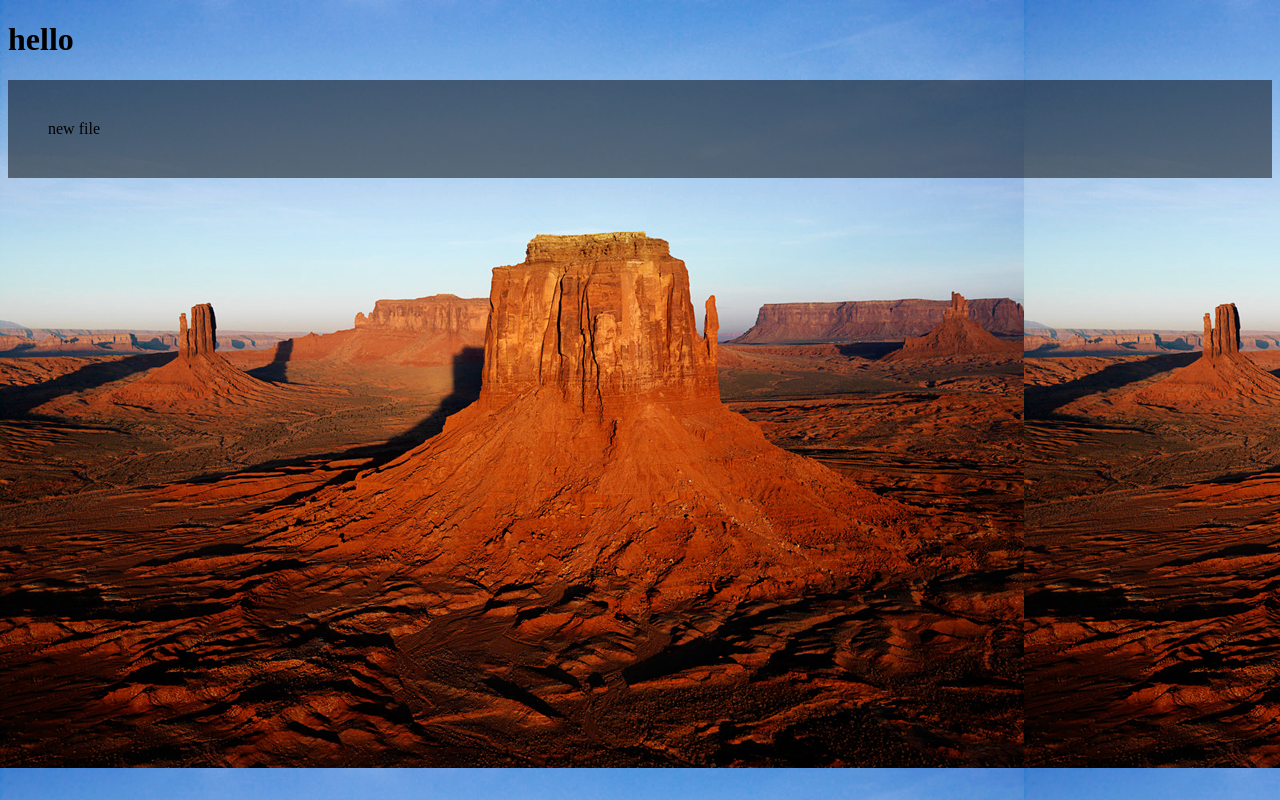
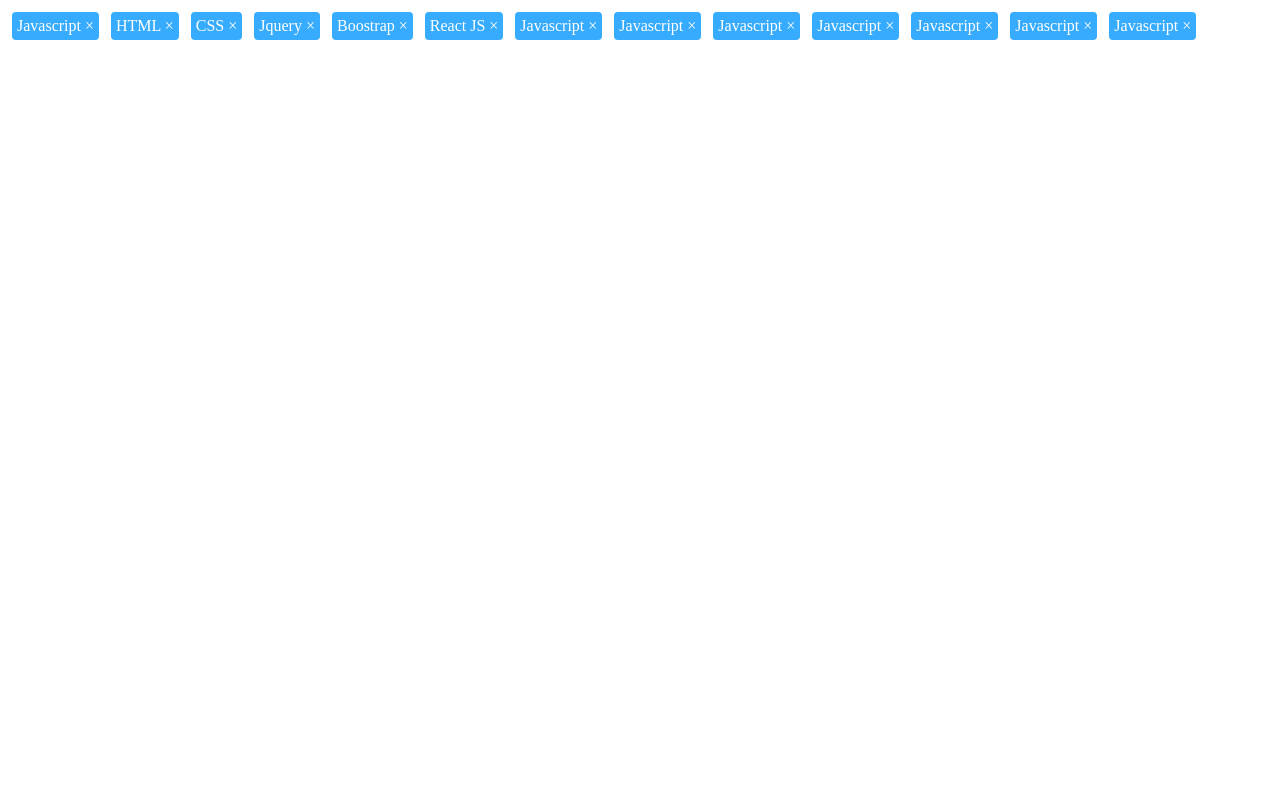
Before and after one commit to ntnhan26/test-github, a plain HTML site: page index.html in a window 1280 px wide. Drawn offline with Linux system fonts and the light colour scheme.

Commit message:
"vsc tag"

```diff
--- a/index.html
+++ b/index.html
@@ -8,9 +8,20 @@
     <link rel="stylesheet" href="public/styles/styles.css">
 </head>
 <body>
-    <h1>hello </h1>
-    <div class="model">
-        new file
-    </div>
+    <a href="#" class="tag">Javascript  &times;</a>
+    <a href="#" class="tag">HTML  &times;</a>
+    <a href="#" class="tag">CSS  &times;</a>
+    <a href="#" class="tag">Jquery  &times;</a>
+    <a href="#" class="tag">Boostrap  &times;</a>
+    <a href="#" class="tag">React JS  &times;</a>
+    <a href="#" class="tag">Javascript  &times;</a>
+    <a href="#" class="tag">Javascript  &times;</a>
+    <a href="#" class="tag">Javascript  &times;</a>
+    <a href="#" class="tag">Javascript  &times;</a>
+    <a href="#" class="tag">Javascript  &times;</a>
+    <a href="#" class="tag">Javascript  &times;</a>
+    <a href="#" class="tag">Javascript  &times;</a>
+
+
 </body>
 </html>
--- a/public/styles/styles.css
+++ b/public/styles/styles.css
@@ -1,8 +1,9 @@
-body {
-background: url(../image/Desert.jpg);
+.tag {
+    display: inline-block;
+    color: white;
+    background-color: rgb(55, 171, 253);
+    margin: 4px 4px;
+    padding: 5px;
+    border-radius: 4px;
+    text-decoration: none;
 }
-
-.model {
-    padding: 40px;
-    background: rgba(0,0,0,0.5);
-}
```
